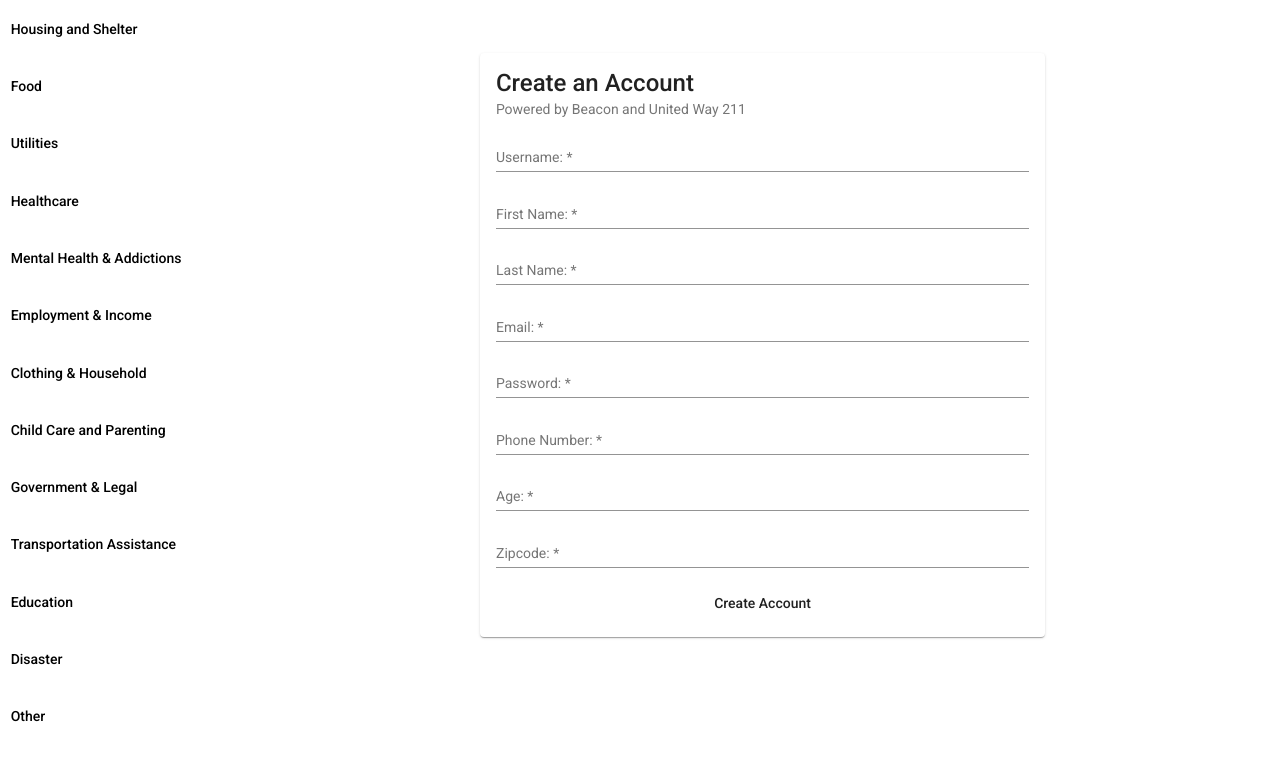
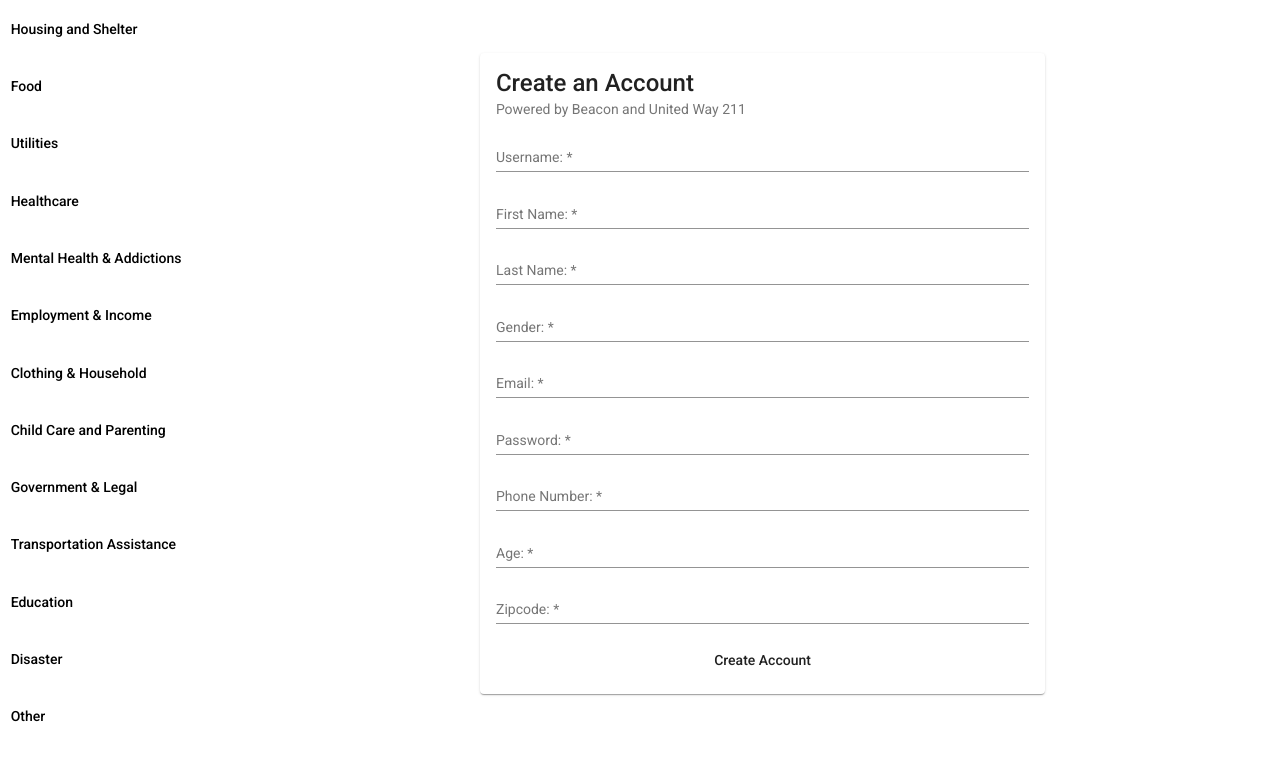
Before and after one commit to maria-foster/beacon-of-hope-ui, an Angular app: page /sign-up in a window 1280 px wide. Shown: the top 760 px of the page. Built offline with nearby package versions, Linux system fonts and the light colour scheme.

Commit message:
Fixed some stuf

```diff
--- a/src/app/category-page/category-page.component.ts
+++ b/src/app/category-page/category-page.component.ts
@@ -20,11 +20,12 @@ export class CategoryPageComponent implements OnInit {
       if( this.category != null ){
         this.apiService.getThreadsByCategory(this.category).subscribe((data) => {
           console.log(data)
-          this.posts = data
+          this.posts = data.sort((a,b) => ((a.likes-a.dislikes) < (b.likes - b.dislikes)) ? 1 : -1)
         })
       }
     });
   }
+
 
   public filterZipcode(zipcode: any):void {
     console.log('Picked zipcode: ', zipcode);
--- a/src/app/create-account/create-account.component.html
+++ b/src/app/create-account/create-account.component.html
@@ -14,6 +14,10 @@
             <mat-form-field class="example-full-width">
                 <mat-label>Last Name:</mat-label>
                 <input [formControl]="lName" matInput placeholder="Last Name">
+            </mat-form-field>
+            <mat-form-field class="example-full-width">
+                <mat-label>Gender:</mat-label>
+                <input [formControl]="gender" matInput placeholder=" Male / Female / Other">
             </mat-form-field>
             <mat-form-field class="example-full-width">
                 <mat-label>Email: </mat-label>
--- a/src/app/create-account/create-account.component.ts
+++ b/src/app/create-account/create-account.component.ts
@@ -16,7 +16,9 @@ export class CreateAccountComponent implements OnInit {
   age = new FormControl("", Validators.required)
   zip = new FormControl("", Validators.required)
   username = new FormControl("", Validators.required)
-  user : User
+  gender  = new FormControl("", Validators.required)
+
+  user
   constructor(private apiService: UserService) { }
 
   ngOnInit() {
@@ -31,9 +33,8 @@ export class CreateAccountComponent implements OnInit {
     "phoneNumber":this.num.value,
     "age": parseInt(this.age.value),
     "zipCode": parseInt(this.zip.value),
-    "_id": "",
-    "username": this.username.value
-
+    "username": this.username.value,
+    "gender" : this.gender.value
     }
     console.log(this.user)
     this.apiService.createNewUser(this.user).subscribe((data) => {
--- a/src/app/create-post/create-post.component.ts
+++ b/src/app/create-post/create-post.component.ts
@@ -15,7 +15,7 @@ export class CreatePostComponent implements OnInit {
   title = new FormControl("", Validators.required);
   content = new FormControl("", Validators.required);
   expanded= "expand_more"
-  thread : Thread;
+  thread
 
   constructor( private apiService: ThreadService) { }
 
@@ -24,7 +24,6 @@ export class CreatePostComponent implements OnInit {
 
   postThread(){
     this.thread = {
-      "_id" : "",
       "category" : this.category,
       "comments" : [],
       "content" : this.content.value,
@@ -32,7 +31,8 @@ export class CreatePostComponent implements OnInit {
       "flagged" : false,
       "likes" : 0,
       "title" : this.title.value,
-      "user" : this.user._id
+      "date" : String(new Date()),
+      "user" : "TEST"
     }
     console.log(this.thread)
     this.apiService.createNewThread(this.thread).subscribe((data) => {
--- a/src/app/shared/models/post.ts
+++ b/src/app/shared/models/post.ts
@@ -9,5 +9,6 @@ export interface Thread {
     user: string,
     comments: Array<Comment>,
     flagged: boolean,
-    category: string
+    category: string,
+    date: string
 }
--- a/src/app/shared/models/user.ts
+++ b/src/app/shared/models/user.ts
@@ -5,6 +5,7 @@ export interface User {
     password: string,
     phoneNumber: string,
     age: number,
+    gender: string,
     zipCode: number,
     _id: string,
     username: string
--- a/src/app/thread/thread.component.ts
+++ b/src/app/thread/thread.component.ts
@@ -1,4 +1,4 @@
-import { Component, OnInit, Input } from '@angular/core';
+import { Component, OnInit, Input, Output, EventEmitter } from '@angular/core';
 import { Thread } from '../shared/models/post';
 import { ThreadService } from '../shared/services/thread.service';
 import { UserService } from '../shared/services/user.service';
@@ -23,6 +23,7 @@ export class ThreadComponent implements OnInit {
     private apiService : UserService,
     private apiService2: ThreadService
     ) { }
+
 
   ngOnInit() {
     this.apiService.getUser(this.thread.user).subscribe((data) => {
```
